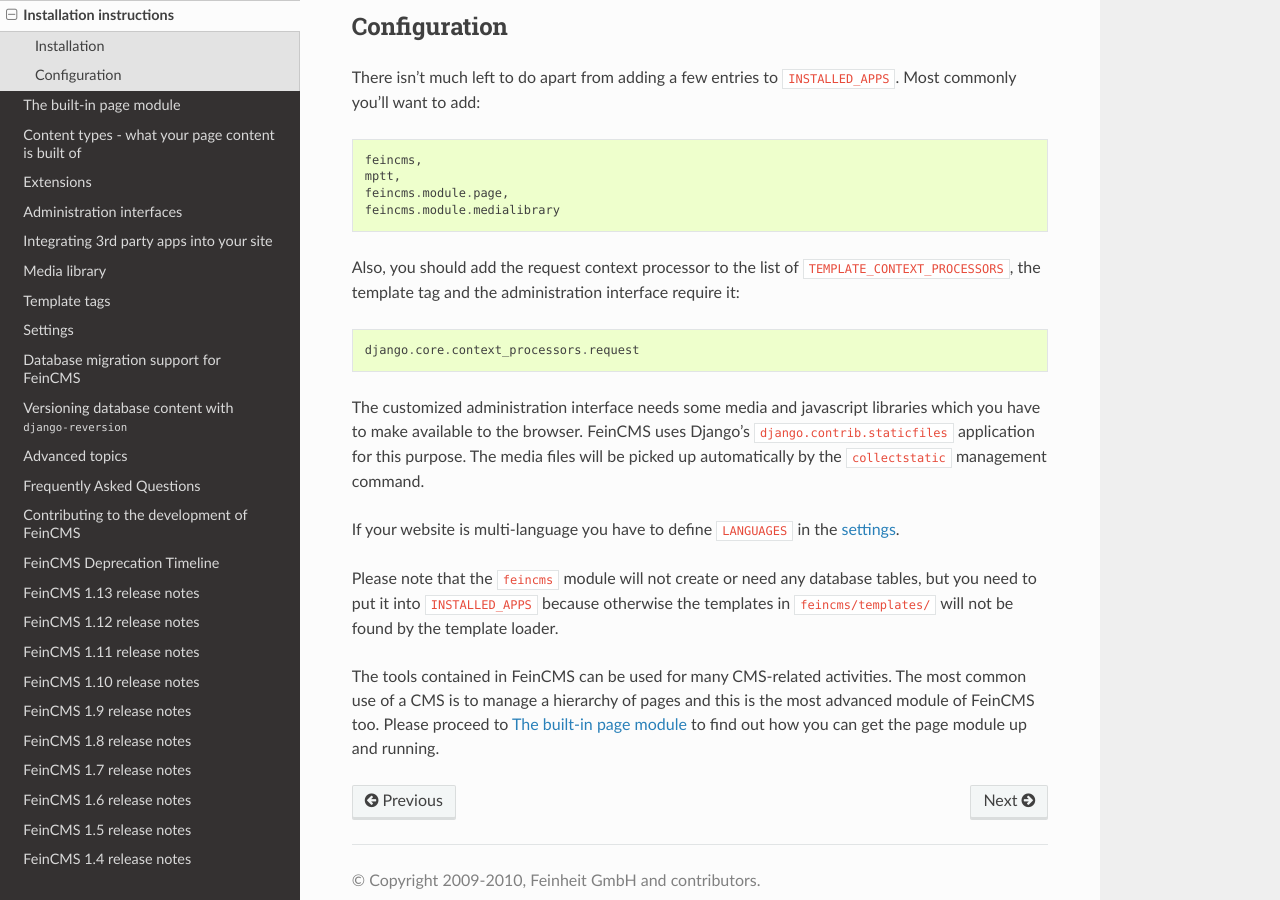
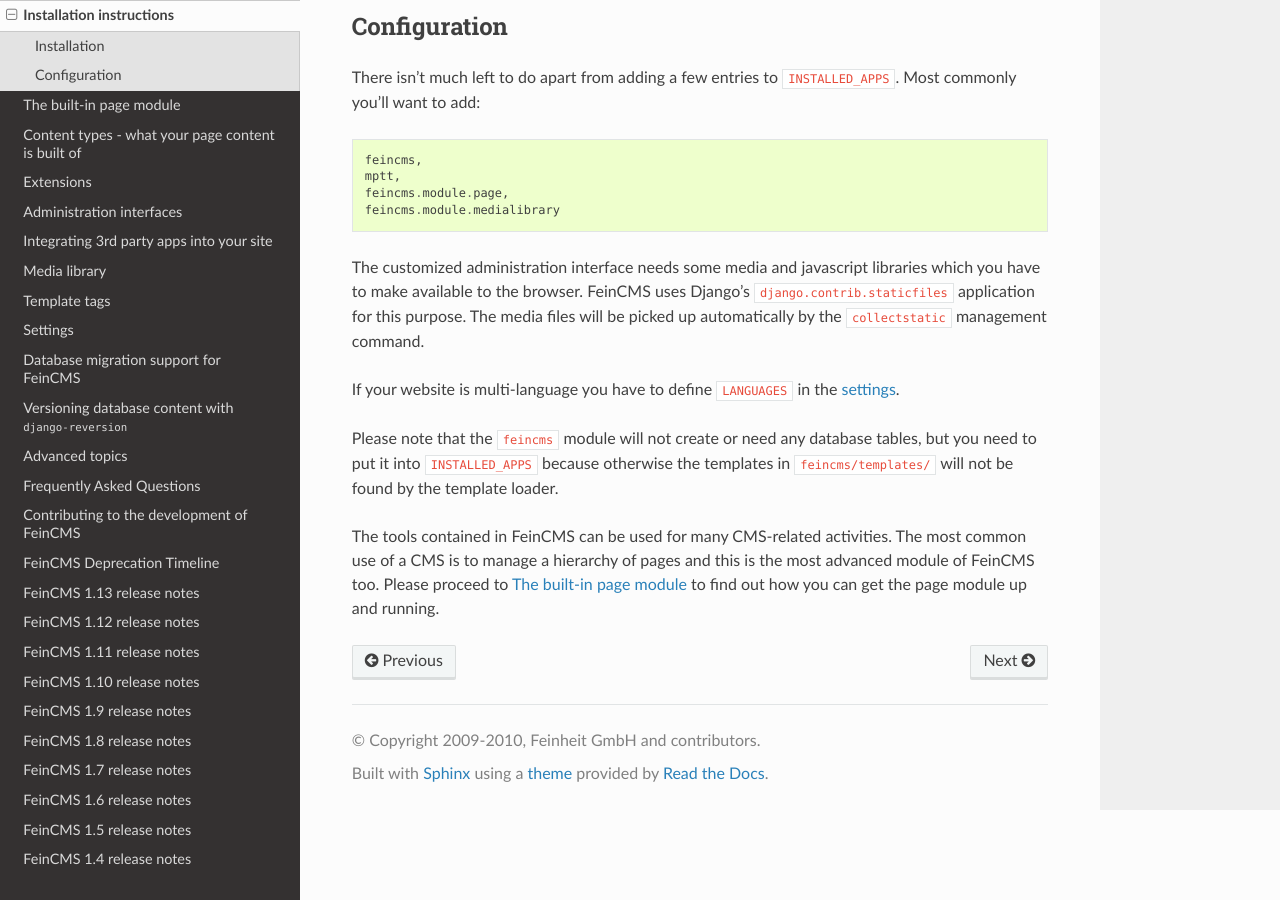
Before and after one commit to feincms/feincms, a Sphinx documentation site: the page built from docs/installation.rst, in a window 1280 px wide and 900 px high, scrolled down 730 px. Built offline with Sphinx 7.4.7 and the Read the Docs theme 2.0.0, drawn with Linux system fonts in a browser that asks for light colours.

Commit message:
Update installation.rst
The documentation still referred to django.core.context_processors.request, while this has been changed to django.template.context_processors.request since version 1.10. While it is already standard in Django, it rather confuses people, than clarify what should be done.

```diff
--- a/docs/installation.rst
+++ b/docs/installation.rst
@@ -54,12 +54,6 @@
     feincms.module.page,
     feincms.module.medialibrary
 
-Also, you should add the request context processor to the list of
-``TEMPLATE_CONTEXT_PROCESSORS``, the template tag and the administration
-interface require it::
-
-    django.core.context_processors.request
-
 The customized administration interface needs some media and javascript
 libraries which you have to make available to the browser. FeinCMS uses
 Django's ``django.contrib.staticfiles`` application for this purpose. The media
```
